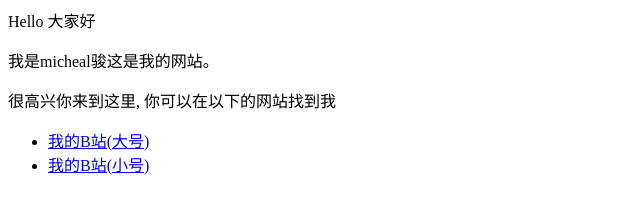
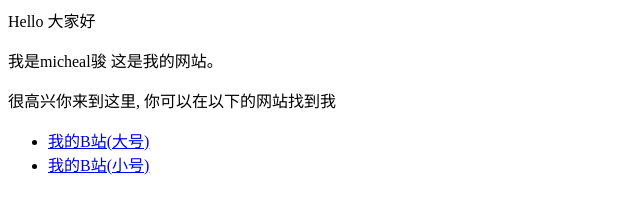
Before and after one commit to michael9207/michael9207.github.io, a plain HTML site: page index.html in a window 1280 px wide. Shown: the full height of the page, 0-640 px from the left. Drawn offline with Linux system fonts and the light colour scheme.

Commit message:
Update index.html

```diff
--- a/index.html
+++ b/index.html
@@ -1,5 +1,5 @@
 <p>Hello 大家好</p>
-<p>我是micheal骏这是我的网站。 </p>
+<p>我是micheal骏 这是我的网站。 </p>
 <p>很高兴你来到这里, 你可以在以下的网站找到我</p>
 <ul>
   <li> <a href="https://space.bilibili.com/1910707162?spm_id_from=333.999.0.0">我的B站(大号)</a> </li>
```
